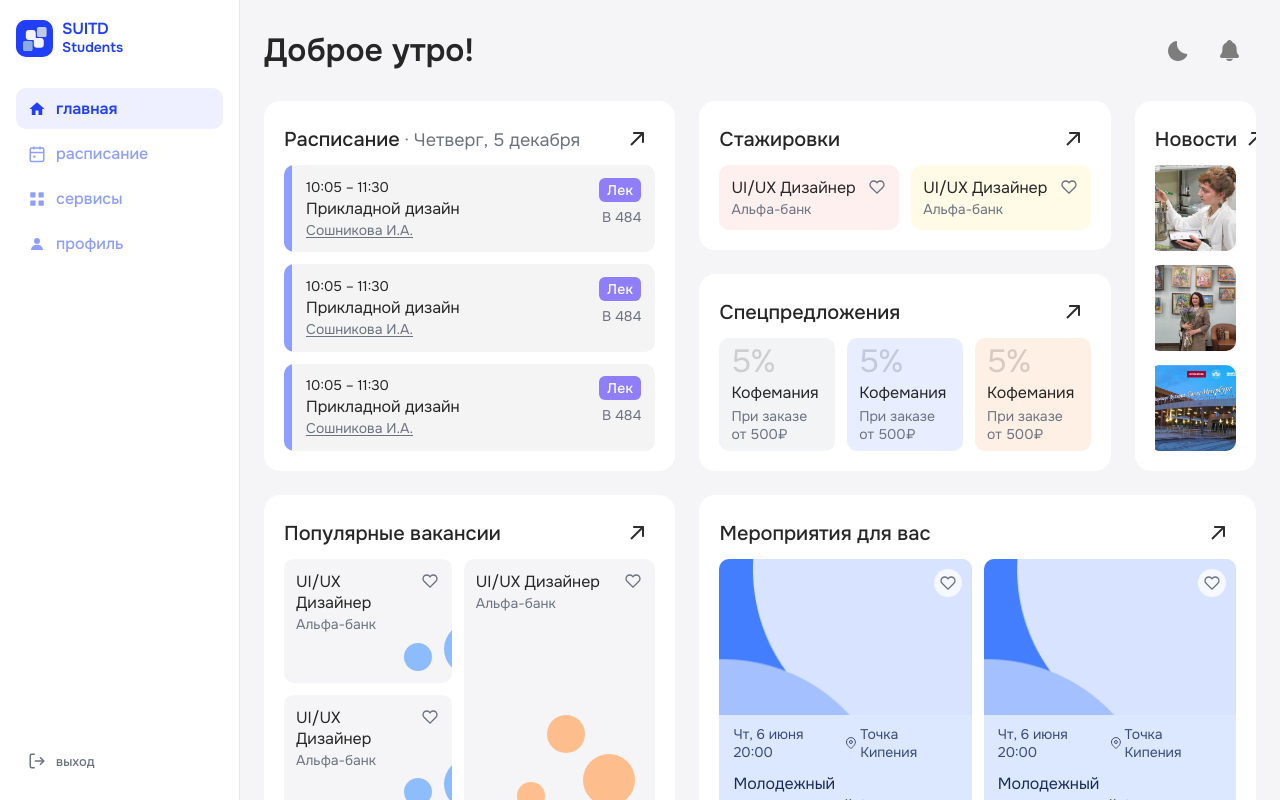
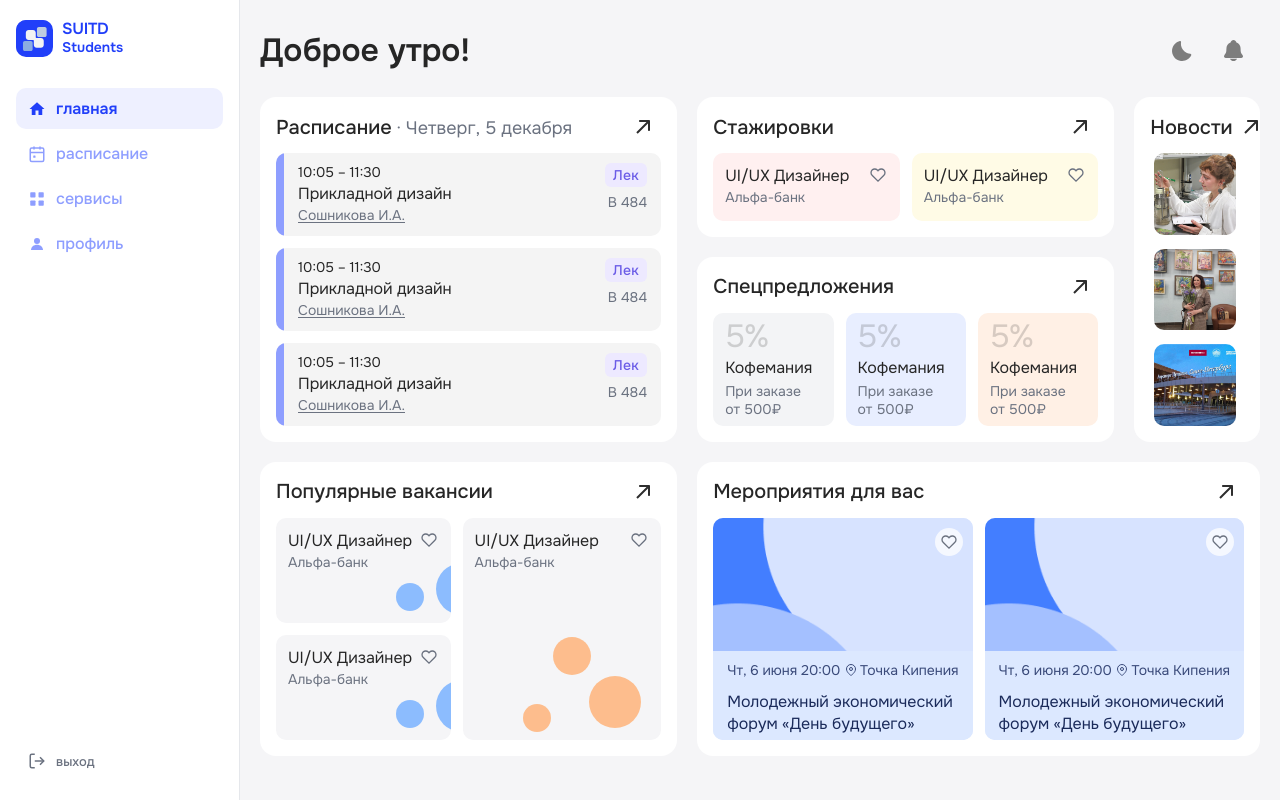
Before and after one commit to Gelik4x4/SUITDWebApp, a React (Vite) app in the folder frontend/: page /home in a window 1280 px wide. Built offline with nearby package versions, Linux system fonts and the light colour scheme.

Commit message:
feat: update main styles

```diff
--- a/frontend/src/styles/main.css
+++ b/frontend/src/styles/main.css
@@ -4,7 +4,7 @@
 *, *::before, *::after { box-sizing: border-box; margin: 0; padding: 0; }
 
 :root {
-  --gap: 24px;
+  --gap: 20px;
 
   --bg:             #f5f5f7;
   --sidebar-bg:     #ffffff;
@@ -119,7 +119,7 @@ body {
   grid-row: 3;
 }
 
-/* Мероприятия: строка C, кол 10–21 (включая колонку новостей снизу) */
+/* Мероприятия: строка C, кол 10–21 */
 .grid-events {
   grid-column: 10 / 22;
   grid-row: 3;
@@ -129,7 +129,7 @@ body {
 .card {
   background: var(--card-bg);
   border-radius: var(--radius);
-  padding: 20px;
+  padding: 12px 16px 16px;
   display: flex;
   flex-direction: column;
   gap: 8px;
@@ -174,8 +174,8 @@ body {
 
 /* ─── Badge ──────────────────────────────────────────────────────────────────── */
 .badge {
-  background: var(--badge-bg);
-  color: var(--badge-text);
+  background: #ede9ff;
+  color: #6B5CE7;
   font-size: 14px;
   font-weight: 500;
   padding: 3px 8px;
```
